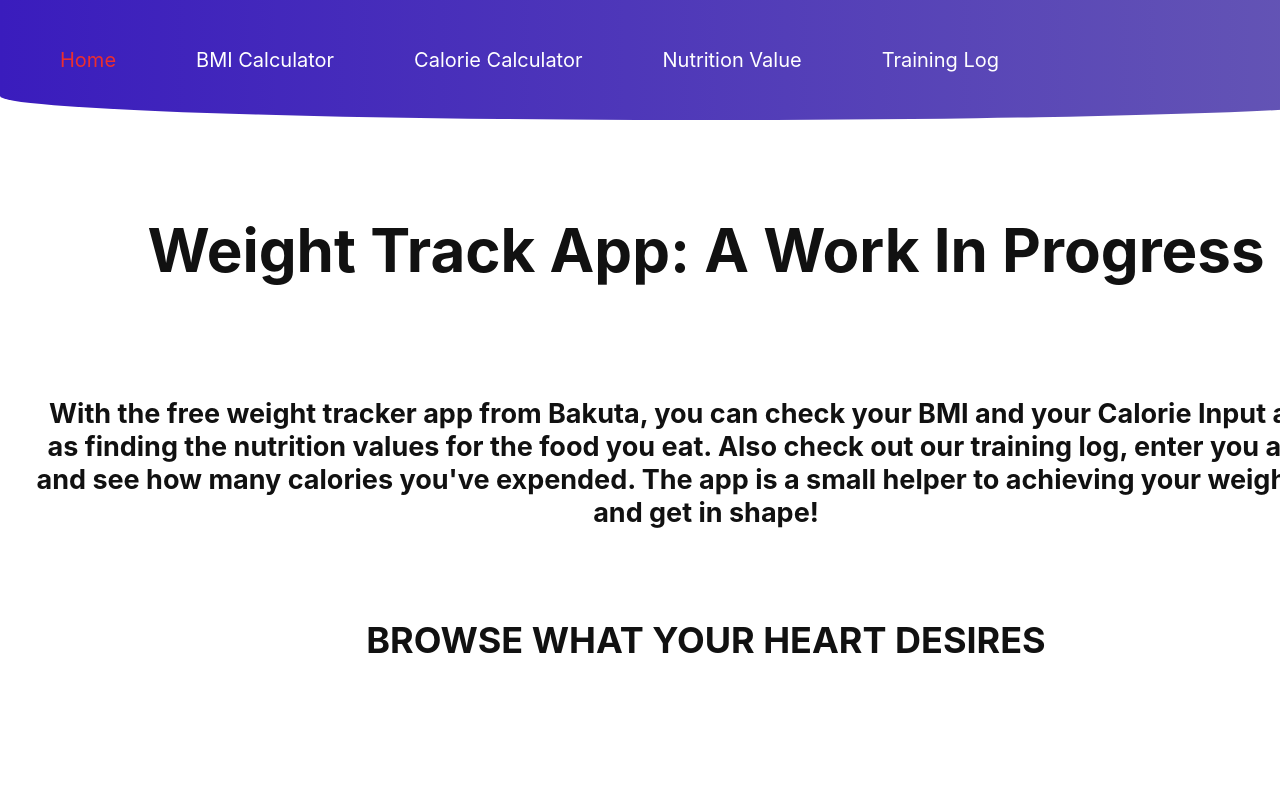
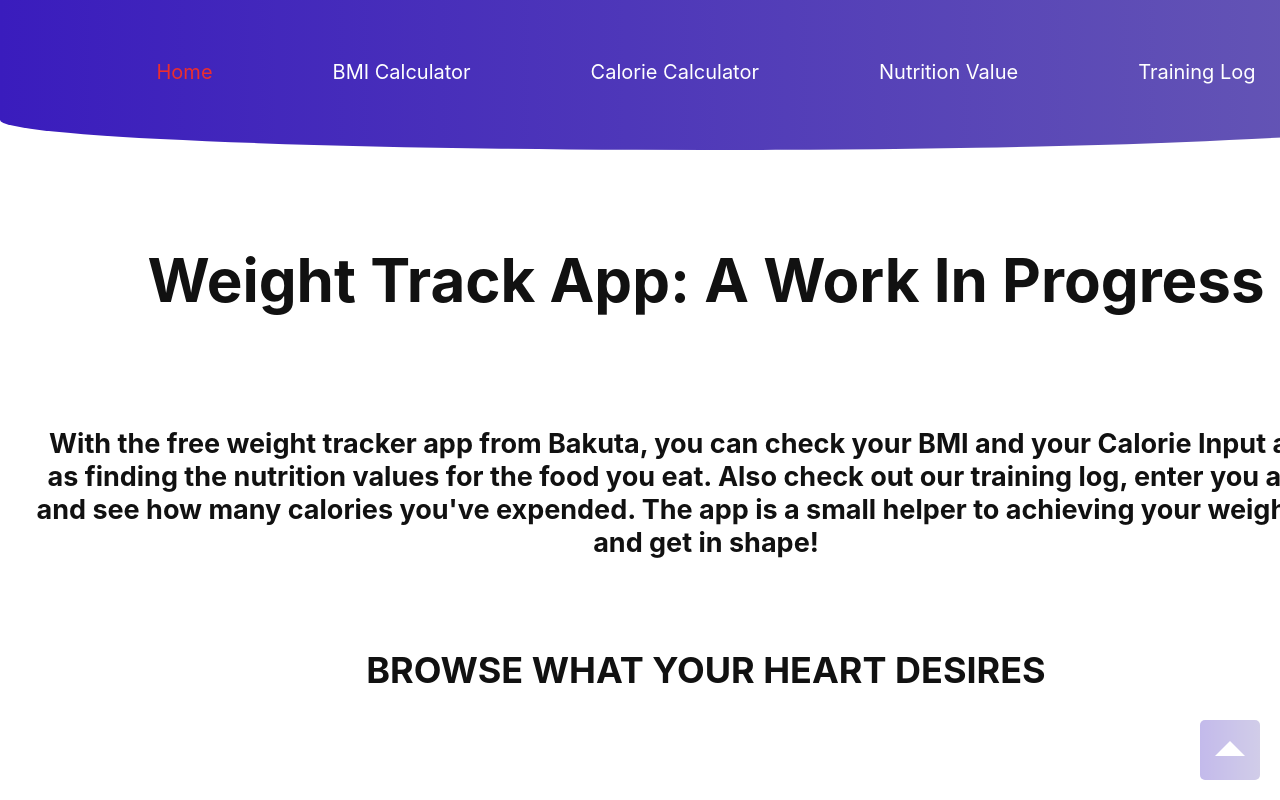
Before and after one commit to IvanBabic26/weight-track, a React (Create React App) app: page /home in a window 1280 px wide. Shown: the top 800 px of the page. Built offline with nearby package versions, Linux system fonts and the light colour scheme.

Commit message:
added some more stuff, code refactored

```diff
--- a/src/App.js
+++ b/src/App.js
@@ -7,6 +7,9 @@ import CalorieCalculator from "./components/CalorieCalculator/CalorieCalculator"
 import NutritionValue from "./components/NutritionValues/NutritionValue";
 import DisplayCase from "./components/DisplayCase/DisplayCase";
 import TrainingLog from "./components/TrainingLog/TrainingLog";
+import BackToTop from "./components/BackTo/BackToTop";
+// import BackToPrevious from "./components/BackTo/BackToPrevious";
+// import background from "./background.png";
 
 export default function App() {
 
@@ -28,12 +31,17 @@ export default function App() {
         <Route path="/trainingLog" component={TrainingLog} />
         <Route path="/displayCase/:id" component={DisplayCase} />
       </Switch>
+
+      {/* <img src={background} alt="bgpicture" /> */}
+
       {/* TODO:extract to a component */}
       <div className="footerBar">
         <NavLink to="/bmiCalculator">BMI Calculator</NavLink>
         <NavLink to="/calorieCalculator">Calorie Calculator</NavLink>
         <NavLink to="/home">Home</NavLink>
       </div>
+      {/* <BackToPrevious /> */}
+      <BackToTop />
     </BrowserRouter>
   );
 }
--- /dev/null
+++ b/src/components/BackTo/BackToPrevious.css
@@ -0,0 +1,27 @@
+.scroll {
+    opacity: 0.3;
+    margin: 10px;
+    background: linear-gradient(to left, #6759b4, #3a1cbd);
+    width: 60px;
+    height: 60px;
+    position: fixed;
+    bottom: 10px;
+    right: 10px;
+    border-radius: 5px;
+    border: none;
+  }
+
+  .scroll:hover {
+    opacity: 1;
+  }
+
+  .arrow-up {
+    width: 0;
+    height: 0;
+    border-left: 15px solid transparent;
+    border-right: 15px solid transparent;
+    display: inline-block;
+    border-bottom: 15px solid #fff;
+    top: 50%;
+    left: 50%;
+  }
--- /dev/null
+++ b/src/components/BackTo/BackToPrevious.js
@@ -0,0 +1,15 @@
+// import React from "react";
+// import "./BackToPrevious.css";
+
+// export default class BackToPrevious extends React.Component {
+
+//   render() {
+
+
+//     return (
+//       <button className="scroll" title="Go back" onClick={BrowserHistory.goBack}>
+//         <span className="arrow-up" />
+//       </button>
+//     );
+//   }
+// };
--- /dev/null
+++ b/src/components/BackTo/BackToTop.css
@@ -0,0 +1,27 @@
+.scroll {
+  opacity: 0.3;
+  margin: 10px;
+  background: linear-gradient(to left, #6759b4, #3a1cbd);
+  width: 60px;
+  height: 60px;
+  position: fixed;
+  bottom: 10px;
+  right: 10px;
+  border-radius: 5px;
+  border: none;
+}
+
+.scroll:hover {
+  opacity: 1;
+}
+
+.arrow-up {
+  width: 0;
+  height: 0;
+  border-left: 15px solid transparent;
+  border-right: 15px solid transparent;
+  display: inline-block;
+  border-bottom: 15px solid #fff;
+  top: 50%;
+  left: 50%;
+}
--- /dev/null
+++ b/src/components/BackTo/BackToTop.js
@@ -0,0 +1,28 @@
+import React from "react";
+import "./BackToTop.css";
+
+
+export default class BackToTop extends React.Component {
+  state = {
+        intervalId: 0
+  }
+
+  scrollStep() {
+    if (window.pageYOffset === 0) {
+        clearInterval(this.state.intervalId);
+    }
+    window.scroll(0, window.pageYOffset - this.props.scrollStepInPx);
+  }
+
+  scrollToTop() {
+    let intervalId = setInterval(this.scrollStep.bind(this), this.props.delayInMs);
+    this.setState({ intervalId: intervalId });
+  }
+
+  render () {
+      return <button title='Back to top' className="scroll"
+               onClick={ () => { this.scrollToTop(); }}>
+                <span className="arrow-up"></span>
+              </button>;
+   }
+};
--- a/src/components/Home/Home.css
+++ b/src/components/Home/Home.css
@@ -4,23 +4,25 @@
   background: linear-gradient(to left, #6759b4, #3a1cbd);
   border-bottom-left-radius: 50% 20%;
   border-bottom-right-radius: 50% 20%;
+  text-align: center;
 }
 
 .headerBar a {
-  float: left;
   color: #fff;
   text-align: center;
   text-decoration: none;
-  height: 80px;
+  height: 30px;
   margin: 20px;
-  padding-left: 40px;
+  padding: 40px;
   align-items: center;
   font-size: 20px;
-  display: flex;
+  display: inline-block;
 }
 
 .headerBar a:hover {
-  color: rgb(255, 0, 0);
+  position: relative;
+  top: 5px;
+  color: #fff;
 }
 
 .headerBar a.active {
@@ -127,7 +129,6 @@ a.divLink {
 /* .preview {
 } */
 
-
 .footerBar {
   overflow: hidden;
   background: linear-gradient(to left, #6759b4, #3a1cbd);
```
Also changed, not shown: src/components/Home/Home.js (+20 -17 lines), src/background.png (added), src/components/img/phone.png (deleted).
